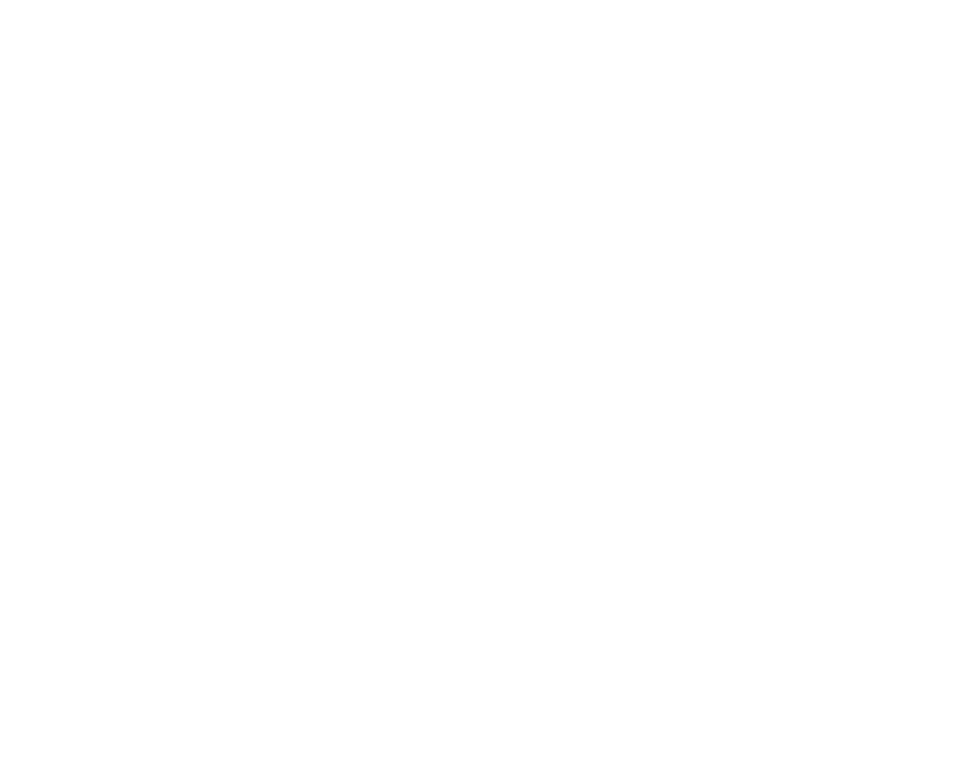
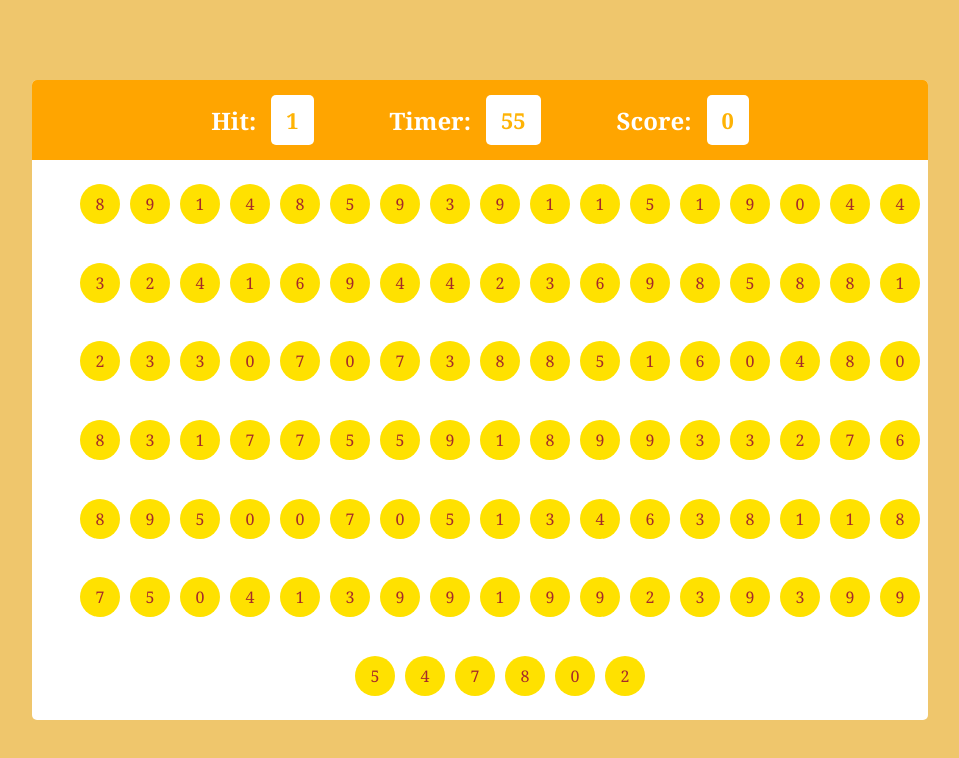
Before and after one commit to HarshSingh69/Bubble-Game, a plain HTML site: page index.html in a window 1280 px wide. Shown: the whole page, without its empty margins (160-1119 px from the left). Drawn offline with Linux system fonts and the light colour scheme.

Commit message:
Game Created

```diff
--- a/index.html
+++ b/index.html
@@ -3,9 +3,31 @@
 <head>
     <meta charset="UTF-8">
     <meta name="viewport" content="width=device-width, initial-scale=1.0">
-    <title>Document</title>
+    <title>Bubble Game</title>
+    <link rel="stylesheet" href="style.css">
 </head>
 <body>
-
+    <div id="main">
+        <div id="panel">
+            <div id="paneltop">
+                <div class="elem">
+                    <h2>Hit:</h2>
+                    <div id="hitval" class="recordbox">4</div>
+                </div>
+                <div class="elem">
+                    <h2>Timer:</h2>
+                    <div id="timerval" class="recordbox">60</div>
+                </div>
+                <div class="elem">
+                    <h2>Score:</h2>
+                    <div id="scoreval" class="recordbox">0</div>
+                </div>
+            </div>
+            <div id="panelbottom">
+                <div class="bubble">4</div>
+            </div>
+        </div>
+    </div>
+    <script src="script.js"></script>
 </body>
 </html>
--- a/script.js
+++ b/script.js
@@ -0,0 +1,49 @@
+function makeBubble(){
+    var createbubble = "";
+
+    for(var i=1; i<=108; i++){
+        var randomnumber = Math.floor(Math.random()*10);
+        createbubble += `<div class="bubble">${randomnumber}</div>`;
+    }
+
+    document.querySelector('#panelbottom').innerHTML = createbubble;
+}
+var timer = 60;
+function runTimer(){
+    var timerinterval = setInterval(function(){
+        if(timer > 0){
+            timer--;
+            document.querySelector("#timerval").textContent = timer;
+        }
+        else{
+            clearInterval(timerinterval);
+            document.querySelector("#panelbottom").innerHTML = `<h1>Game Over<\h1>`;
+        }
+    },1000);
+}
+var hitrn ;
+function getHits(){
+    hitrn = Math.floor(Math.random()*10);
+    document.querySelector("#hitval").textContent = hitrn;
+}
+var score = 0;
+function increaseScore(){
+    score += 10;
+    document.querySelector("#scoreval").textContent = score;
+}
+document.querySelector("#panelbottom")
+.addEventListener("click", function(dets){
+    var clickednum = Number(dets.target.textContent);
+    if(clickednum === hitrn){
+        increaseScore();
+        makeBubble();
+        getHits();
+    }
+});
+
+runTimer();
+makeBubble();
+getHits();
+/* Event Bubbling - jisper click karoge us element pr event raise hoga,
+aur event listner na milne par vo event element ke parent par listner dhundhega,
+aur agar vaha bhi na mile to parent k parent pr event listner search karega */
--- a/style.css
+++ b/style.css
@@ -0,0 +1,73 @@
+*{
+    margin: 0;
+    padding: 0;
+    box-sizing: border-box;
+    font-family: Cambria, Cochin, Georgia, Times, 'Times New Roman', serif;
+}
+html,body{
+    width: 100%;
+    height: 100%;
+}
+#main{
+    display: flex;
+    align-items: center;
+    justify-content: center;
+    width: 100%;
+    height: 100%;
+    background-color: rgb(239, 198, 108);
+}
+#panel{
+    width: 70%;
+    height: 80%;
+    overflow: hidden;
+    background-color: white;
+    border-radius: 5px;
+}
+#paneltop{
+    padding:0 20%;
+    display: flex;
+    color: #fff;
+    align-items: center;
+    justify-content: space-between;
+    width: 100%;
+    height: 80px;
+    background-color: orange;
+}
+.elem{
+    display: flex;
+    align-items: center;
+    gap: 15px;
+}
+.recordbox{
+    padding: 10px 15px;
+    background-color: #fff;
+    border-radius: 5px;
+    color: rgb(254, 179, 5);
+    font-weight: bold;
+    font-size: 22px;
+}
+#panelbottom{
+    display: flex;
+    justify-content: center;
+    align-items: center;
+    flex-wrap: wrap;
+    gap: 10px;
+    color: brown;
+    padding: 10px;
+    width: 100%;
+    height: calc(100% - 80px);
+    margin-left: 20px;
+}
+.bubble{
+    display: flex;
+    align-items: center;
+    justify-content: center;
+    width: 40px;
+    height: 40px;
+    color:  brown;
+    border-radius: 50%;
+    background-color: rgb(255, 225, 0);
+}
+.bubble:hover{
+    box-shadow: 0 1px 7px rgba(246, 2, 2, 0.8);
+}
```
